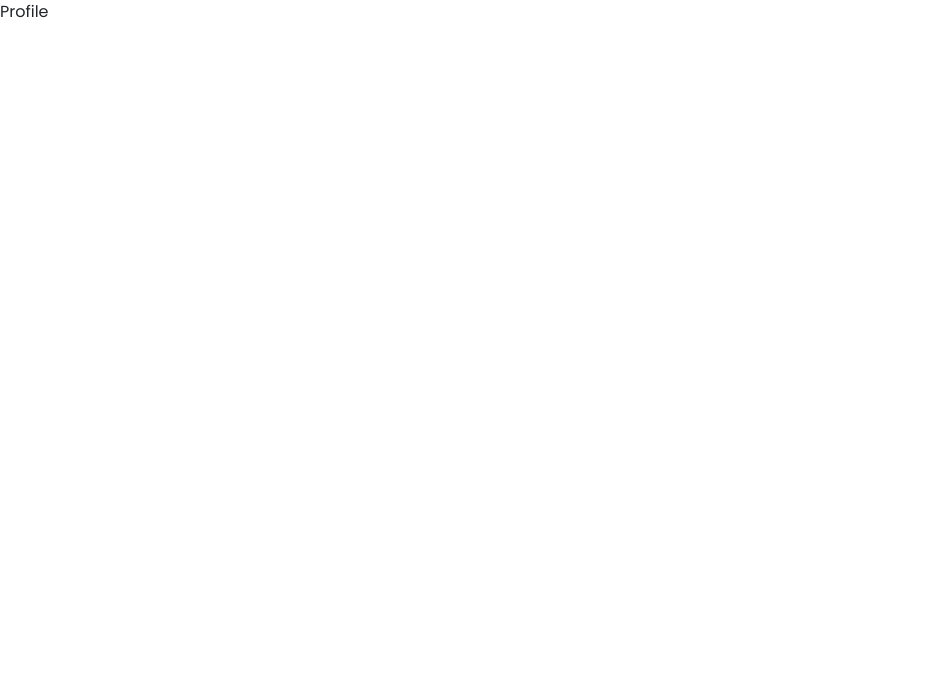
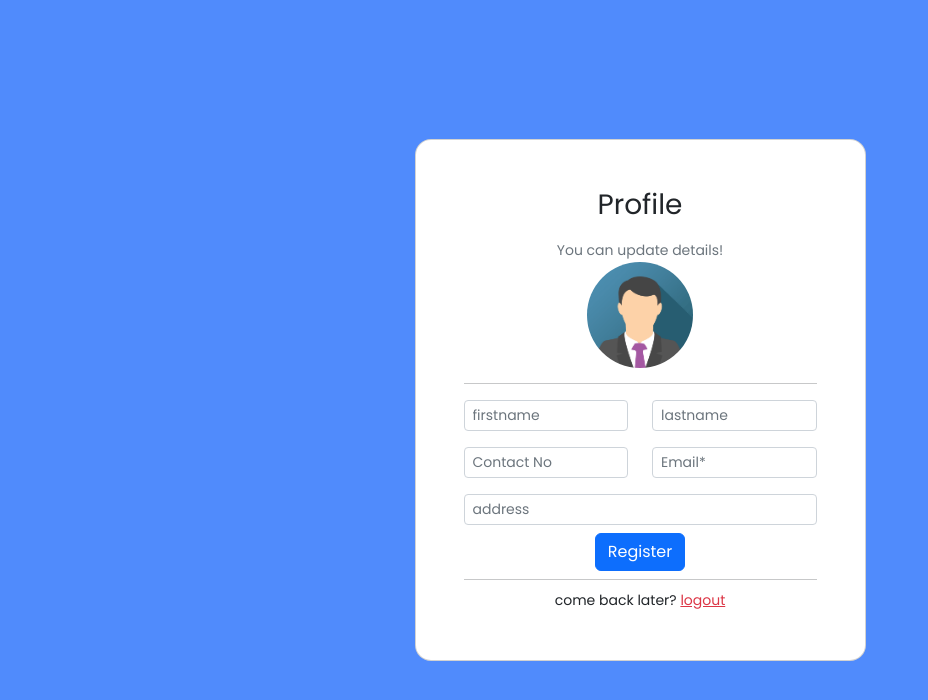
Before and after one commit to arvindsis11/authentication_app, a React (Create React App) app in the folder client/: page /profile in a window 1280 px wide. Shown: the top 700 px of the page, without its empty margins (0-928 px from the left). Built offline with nearby package versions, Linux system fonts and the light colour scheme.

Commit message:
added profile ui

```diff
--- a/client/src/components/Profile.js
+++ b/client/src/components/Profile.js
@@ -1,7 +1,89 @@
-import React from 'react'
+import React, { useState } from 'react';
+import { Link } from 'react-router-dom';
+import { Toaster } from 'react-hot-toast';
+import { useFormik } from 'formik';
+import { profileValidation } from './helper/validate';
+import userpic from './assets/userpic.jpg';
+import convertToBase64 from './helper/convert';
+import './style.css';
 
 export default function Profile() {
+
+
+  const [file, setFile] = useState()
+
+  const formik = useFormik({
+    initialValues: {
+      firstname: '',
+      lastname: '',
+      email: '',
+      mobile: '',
+      address: ''
+    },
+    validate: profileValidation,
+    validateOnBlur: false,
+    validateOnChange: false,
+    onSubmit: async values => {
+      values = await Object.assign(values, { profile: file || '' })
+      console.log(values)
+    }
+  })
+  /**formik not supports file upload so we will create a function */
+  const onUpload = async e => {
+    const base64 = await convertToBase64(e.target.files[0]);
+    setFile(base64);
+  }
+
   return (
-    <div>Profile</div>
+    <>
+      <section className="vh-100" style={{ "backgroundColor": "#508bfc" }}>
+        <div className="container py-5 h-100">
+          <Toaster position='top-center' reverseOrder={false}></Toaster>
+          <div className="row d-flex justify-content-center align-items-center h-100">
+            <div className="col-12 col-md-8 col-lg-6 col-xl-5">
+              <div className="card shadow-2-strong" style={{ "borderRadius": "1rem" }}>
+                <div className="card-body p-5 text-center">
+                  <h3 className="mb-3">Profile</h3>
+                  <small className='text-muted'>You can update details!</small>
+                  <div>
+                    <label htmlFor="profile">
+                      <img src={file || userpic} className="mx-auto d-block" alt="John" style={{ width: "30%", borderRadius: "50%" }} />
+                    </label>
+                    <input onChange={onUpload} type="file" name="profile" id="profile" />
+                  </div>
+                  <hr className="my-2" />
+                  <form onSubmit={formik.handleSubmit}>
+                    <div className="row">
+                      <div className="form-group col-md-6 my-2">
+                        <input {...formik.getFieldProps('firstname')} type="text" id="firstname" className="form-control form-control-sm" placeholder='firstname' />
+                      </div>
+                      <div className="form-group col-md-6 my-2">
+                        <input {...formik.getFieldProps('lastname')} type="text" id="lastname" className="form-control form-control-sm" placeholder='lastname' />
+                      </div>
+                    </div>
+                    <div className="row">
+                      <div className="form-group col-md-6 my-2">
+                        <input {...formik.getFieldProps('mobile')} type="text" id="mobile" className="form-control form-control-sm" placeholder='Contact No' />
+                      </div>
+                      <div className="form-group col-md-6 my-2">
+                        <input {...formik.getFieldProps('email')} type="text" id="email" className="form-control form-control-sm" placeholder='Email*' />
+                      </div>
+                    </div>
+                    <div className="form-group my-2">
+                    <input {...formik.getFieldProps('address')} type="text" id="address" className="form-control form-control-sm" placeholder='address' />
+                    </div>
+                    <button type="submit" className="btn btn-primary">Register</button>
+                  </form>
+                  <hr className="my-2" />
+                  <div className="text-center">
+                    <small>come back later? <Link to="/" className="text-danger">logout</Link></small>
+                  </div>
+                </div>
+              </div>
+            </div>
+          </div>
+        </div>
+      </section>
+    </>
   )
 }
--- a/client/src/components/Register.js
+++ b/client/src/components/Register.js
@@ -2,7 +2,7 @@ import React, { useState } from 'react';
 import { Link } from 'react-router-dom';
 import { Toaster } from 'react-hot-toast';
 import { useFormik } from 'formik';
-import { usernameValidate } from './helper/validate';
+import { registerValidation } from './helper/validate';
 import userpic from './assets/userpic.jpg';
 import convertToBase64 from './helper/convert';
 import './style.css';
@@ -18,7 +18,7 @@ export default function Register() {
       email: 'abc@gmail.com',
       password: 'password@123'
     },
-    validate: usernameValidate,
+    validate: registerValidation,
     validateOnBlur: false,
     validateOnChange: false,
     onSubmit: async values => {
@@ -51,13 +51,13 @@ export default function Register() {
                   </div>
                   <form onSubmit={formik.handleSubmit}>
                   <div className="form-group my-4">
-                      <input {...formik.getFieldProps('email')} type="email" id="typeEmailX-2" className="form-control form-control-lg" placeholder='Email*' />
+                      <input {...formik.getFieldProps('email')} type="text" id="emailId" className="form-control form-control-lg" placeholder='Email*' />
                     </div>
                     <div className="form-group my-4">
-                      <input {...formik.getFieldProps('username')} type="username" id="typeEmailX-2" className="form-control form-control-lg" placeholder='username*' />
+                      <input {...formik.getFieldProps('username')} type="text" id="username-2" className="form-control form-control-lg" placeholder='username*' />
                     </div>
                     <div className="form-group my-4">
-                      <input {...formik.getFieldProps('password')} type="password" id="typeEmailX-2" className="form-control form-control-lg" placeholder='password*' />
+                      <input {...formik.getFieldProps('password')} type="text" id="password-2" className="form-control form-control-lg" placeholder='password*' />
                     </div>
                     <button type="submit" className="btn btn-primary">Register</button>
                   </form>
--- a/client/src/components/helper/validate.js
+++ b/client/src/components/helper/validate.js
@@ -28,7 +28,7 @@ export async function passwordValidate(values){
  }
 
 function usernameVerify(error = {}, values) {
-    const specialChars = /[!@#$%^&*(),.?":{}|<>]/g;
+    // const specialChars = /[!@#$%^&*(),.?":{}|<>]/g;
     if (!values.username) {
         error.username = toast.error('Username required...!');
     } else if (values.username.includes(' ')) {
@@ -36,9 +36,9 @@ function usernameVerify(error = {}, values) {
     } else if (values.password.length<4) {
         error.password = toast.error('password length...!');
     }
-    else if (!specialChars.test(values.password)) {
-        error.password = toast.error("it should contain a special char..");
-    }
+    // else if (!specialChars.test(values.password)) {
+    //     error.password = toast.error("it should contain a special char..");
+    // }
 
     return error;
 }
@@ -67,3 +67,30 @@ export async function resetPasswordValidation(values){
     }
     return errors;
 }
+/**validate register form */
+export async function registerValidation(values){
+    const errors = usernameVerify({},values);
+    passwordVerify(errors,values);
+    emailVerify(errors,values);
+    return errors;
+}
+
+/**validate email */
+
+function emailVerify(error={},values){
+    const emailFormat = /^[A-Z0-9._%+-]+@[A-Z0-9.-]+\.[A-Z]{2,4}$/i;
+    if(!values.email){
+        error.email = toast.error("Email required...!")
+    } else if(values.email.includes(" ")){
+        error.email = toast.error("Wrong email...!");
+    }else if(!emailFormat.test(values.email)){
+        error.email = toast.error("Invalid email...!");
+    }
+    return error;
+}
+
+/** validate profile page */
+export async function profileValidation(values){
+    const errors = emailVerify({},values);
+    return errors;
+}
```
